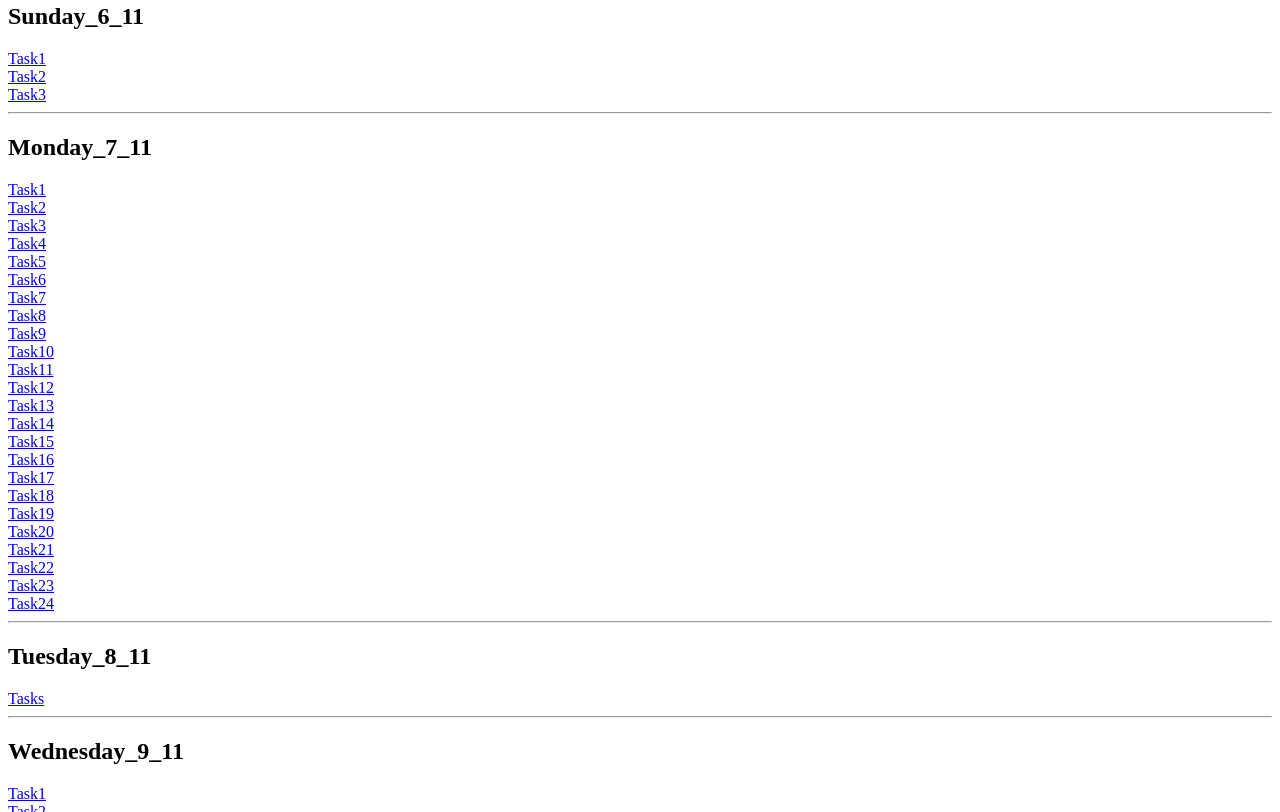
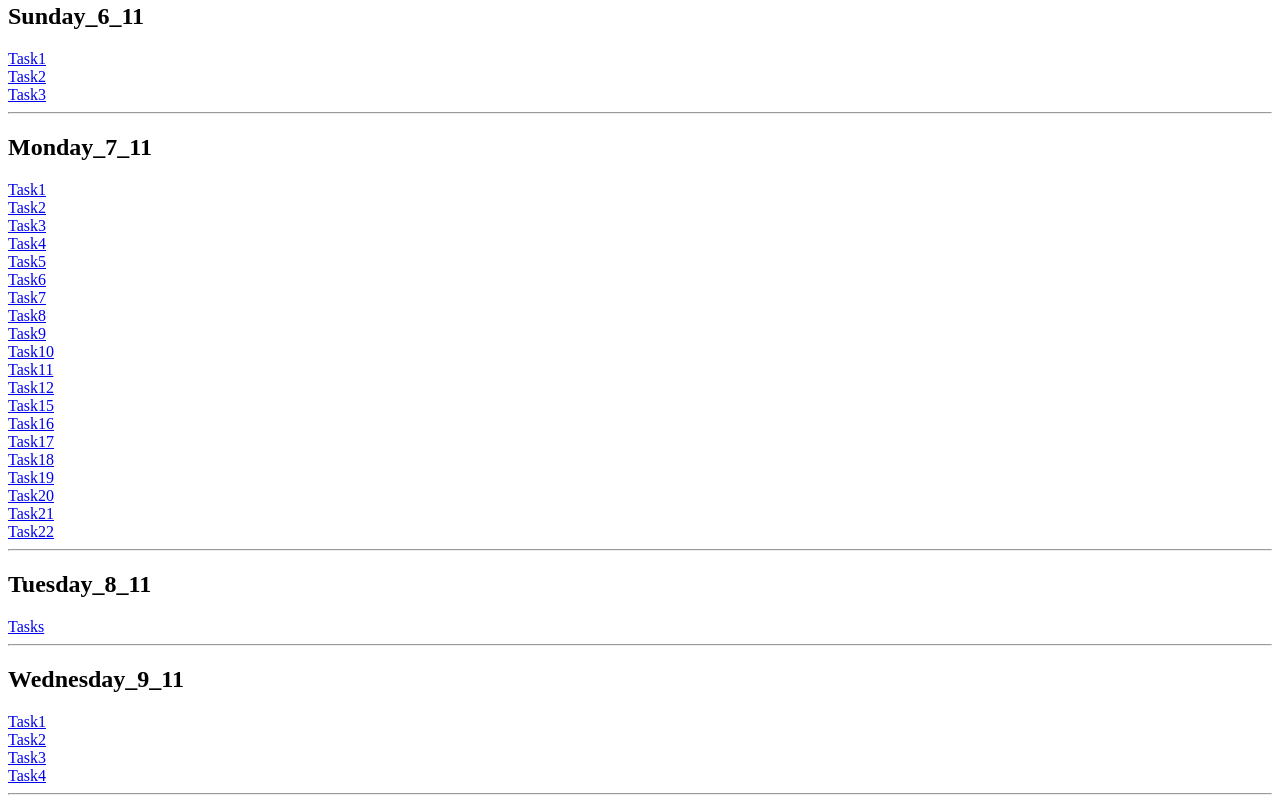
Before and after one commit to NoorelhudaIbrahim/JavaScript-solution, a plain HTML site: page index.html in a window 1280 px wide. Shown: the part 471-1283 px from the top of the page. Drawn offline with Linux system fonts and the light colour scheme.

Commit message:
submit daily tasks

```diff
--- a/index.html
+++ b/index.html
@@ -41,8 +41,8 @@
 <a href="Monday_7_11/Task10.html">Task10</a><br>
 <a href="Monday_7_11/Task11.html">Task11</a><br>
 <a href="Monday_7_11/Task12.html">Task12</a><br>
-<a href="Monday_7_11/Task13.html">Task13</a><br>
-<a href="Monday_7_11/Task14.html">Task14</a><br>
+<!-- <a href="Monday_7_11/Task13.html">Task13</a><br>
+<a href="Monday_7_11/Task14.html">Task14</a><br> -->
 <a href="Monday_7_11/Task15.html">Task15</a><br>
 <a href="Monday_7_11/Task16.html">Task16</a><br>
 <a href="Monday_7_11/Task17.html">Task17</a><br>
@@ -51,8 +51,8 @@
 <a href="Monday_7_11/Task20.html">Task20</a><br>
 <a href="Monday_7_11/Task21.html">Task21</a><br>
 <a href="Monday_7_11/Task22.html">Task22</a><br>
-<a href="Monday_7_11/Task23.html">Task23</a><br>
-<a href="Monday_7_11/Task24.html">Task24</a><br>
+<!-- <a href="Monday_7_11/Task23.html">Task23</a><br>
+<a href="Monday_7_11/Task24.html">Task24</a><br> -->
 <hr>
 <h2>Tuesday_8_11</h2>
 <a href="Tuesday_8_11/Tasks.html">Tasks</a><br><hr>
```
